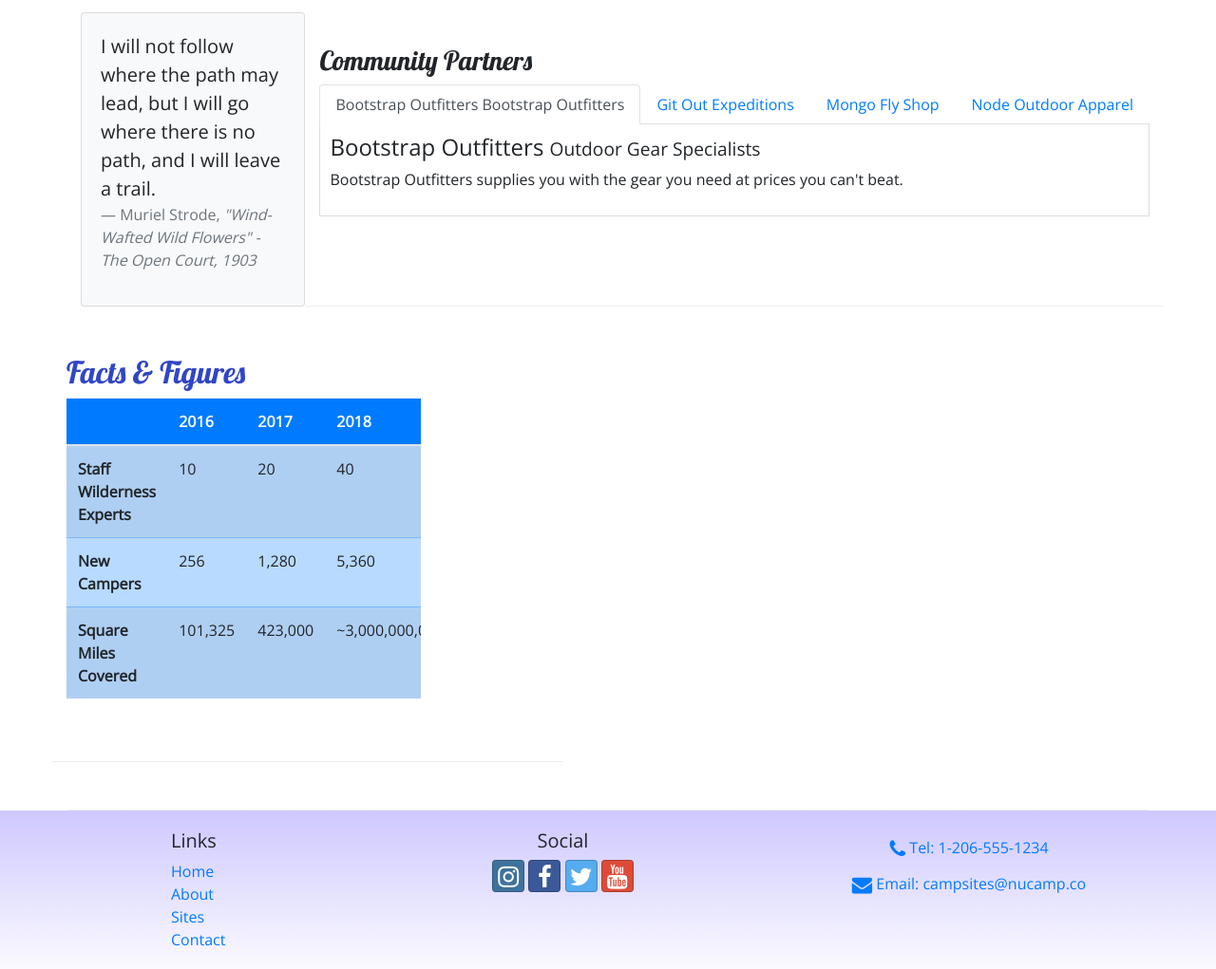
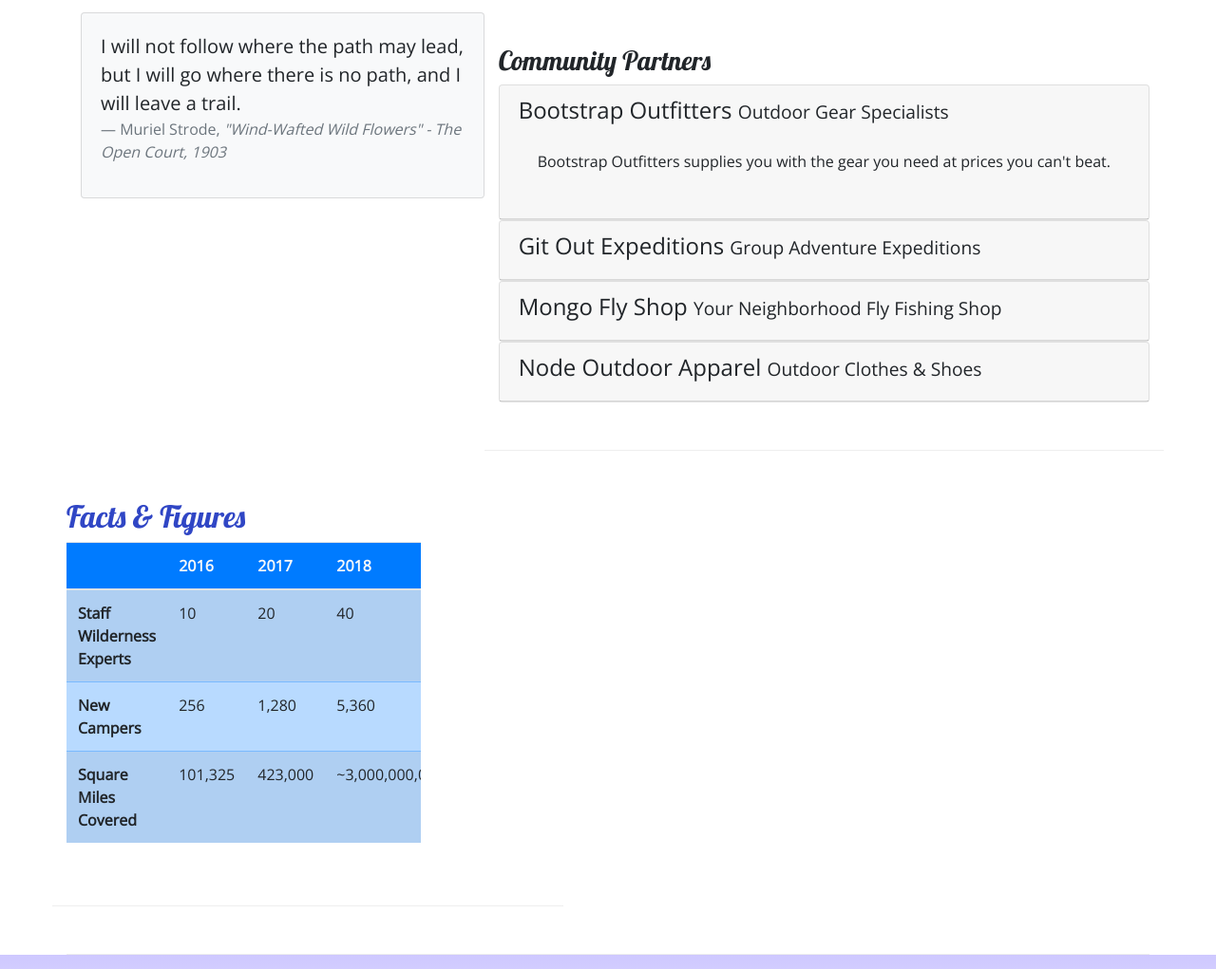
Before and after one commit to AmadoManaloJr/nucamp-bootstrap, a website: page aboutus.html in a window 1280 px wide. Shown: the part 653-1674 px from the top of the page at 95% size. Drawn offline with nearby package versions, Linux system fonts and the light colour scheme.

Commit message:
Accordion

```diff
--- a/aboutus.html
+++ b/aboutus.html
@@ -105,36 +105,63 @@
         <div class="row row-content">
             <div class="col-12">
                 <h3>Community Partners</h3>
-                <ul class="nav nav-tabs">
-                    <li class="nav-item"><a class="nav-link active" href="#bootstrap" role="tab" data-toggle="tab">Bootstrap Outfitters
-                        Bootstrap Outfitters</a>
-                    </li>
-                    <li class="nav-item">
-                        <a class="nav-link" href="#git" role="tab" data-toggle="tab">Git Out Expeditions</a>
-                    </li>
-                    <li class="nav-item">
-                        <a class="nav-link" href="#mongo" role="tab" data-toggle="tab">Mongo Fly Shop</a>
-                    </li>
-                    <li class="nav-item">
-                        <a class="nav-link" href="#node" role="tab" data-toggle="tab">Node Outdoor Apparel</a>
-                    </li>
-                </ul>
-                <div class="tab-content">
-                    <div role="tabpanel" class="tab-pane fade show active" id="bootstrap">
-                        <h4>Bootstrap Outfitters <small>Outdoor Gear Specialists</small></h4>
-                        <p class="d-none d-sm-block">Bootstrap Outfitters supplies you with the gear you need at prices you can't beat.</p>
+
+                <div id="accordion">
+                    <div class="card">
+                        <div role="tab" class="card-header">
+                            <h4>
+                                <a data-toggle="collapse" data-target="#bootstrap">
+                                    Bootstrap Outfitters <small>Outdoor Gear Specialists</small>
+                                </a>
+                            </h4>
+                            <div class="collapse show" id="bootstrap" data-parent="#accordion">
+                                <div class="card-body">
+                                    <p class="d-none d-sm-block">Bootstrap Outfitters supplies you with the gear you need at prices you can't beat.</p>
+                                </div>
+                            </div>
+                        </div>
                     </div>
-                    <div role="tabpanel" class="tab-pane fade" id="git">
-                        <h4>Git Out Expeditions <small>Group Adventure Expeditions</small></h4>
-                        <p class="d-none d-sm-block"> Join Git Out Expeditions to explore new horizons with a group of other adventurers!</p>
+                    <div class="card">
+                        <div role="tab" class="card-header">
+                            <h4>
+                                <a class="collapsed" data-toggle="collapse" data-target="#git">
+                                    Git Out Expeditions <small>Group Adventure Expeditions</small>
+                                </a>
+                            </h4>
+                            <div class="collapse" id="git" data-parent="#accordion">
+                                <div class="card-body">
+                                    <p class="d-none d-sm-block">Join Git Out Expeditions to explore new horizons with a group of other adventurers!</p>
+                               </div>
+                            </div>
+                        </div>
                     </div>
-                    <div role="tabpanel" class="tab-pane fade" id="mongo">
-                        <h4>Mongo Fly Shop <small>Your Neighborhood Fly Fishing Shop.</small></h4>
-                        <p class="d-none d-sm-block">Need a new fishing pole, a tacklebox, or flies of all kinds? Stop by Mongo Fly Shop.</p>
+                    <div class="card">
+                        <div role="tab" class="card-header">
+                            <h4>
+                                <a class="collapsed" data-toggle="collapse" data-target="#mongo">
+                                    Mongo Fly Shop <small>Your Neighborhood Fly Fishing Shop</small>
+                                </a>
+                            </h4>
+                            <div class="collapse" id="mongo" data-parent="#accordion">
+                                <div class="card-body">
+                                    <p class="d-none d-sm-block">Need a new fishing pole, a tacklebox, or flies of all kinds? Stop by Mongo Fly Shop.</p>
+                                </div>
+                            </div>
+                        </div>
                     </div>
-                    <div role="tabpanel" class="tab-pane fade" id="node">
-                        <h4>Node Outdoor Apparel <small>Outdoor Clothes & Shoes</small></h4>
-                        <p class="d-none d-sm-block">From polar fleeces to swimsuits, hiking boots to waders, a visit to Node will be sure to get you covered.</p>
+                    <div class="card">
+                        <div role="tab" class="card-header">
+                            <h4>
+                                <a class="collapsed" data-toggle="collapse" data-target="#node">
+                                    Node Outdoor Apparel <small>Outdoor Clothes & Shoes</small>
+                                </a>
+                            </h4>
+                            <div class="collapse" id="node" data-parent="#accordion">
+                                <div class="card-body">
+                                    <p class="d-none d-sm-block">From polar fleeces to swimsuits, hiking boots to waders, a visit to Node will be sure to get you covered.</p>
+                                </div>
+                            </div>
+                        </div>
                     </div>
                 </div>
             </div>
--- a/css/styles.css
+++ b/css/styles.css
@@ -34,8 +34,7 @@
 .navbar {
     background-color: #901CAD;
 }
-.tab-content {
-    border: 1px solid #DDD;
-    border-top: none;
-    padding: 10px;
-}
+a, a:hover {
+    color: inherit;
+    text-decoration: none;
+  }
```
